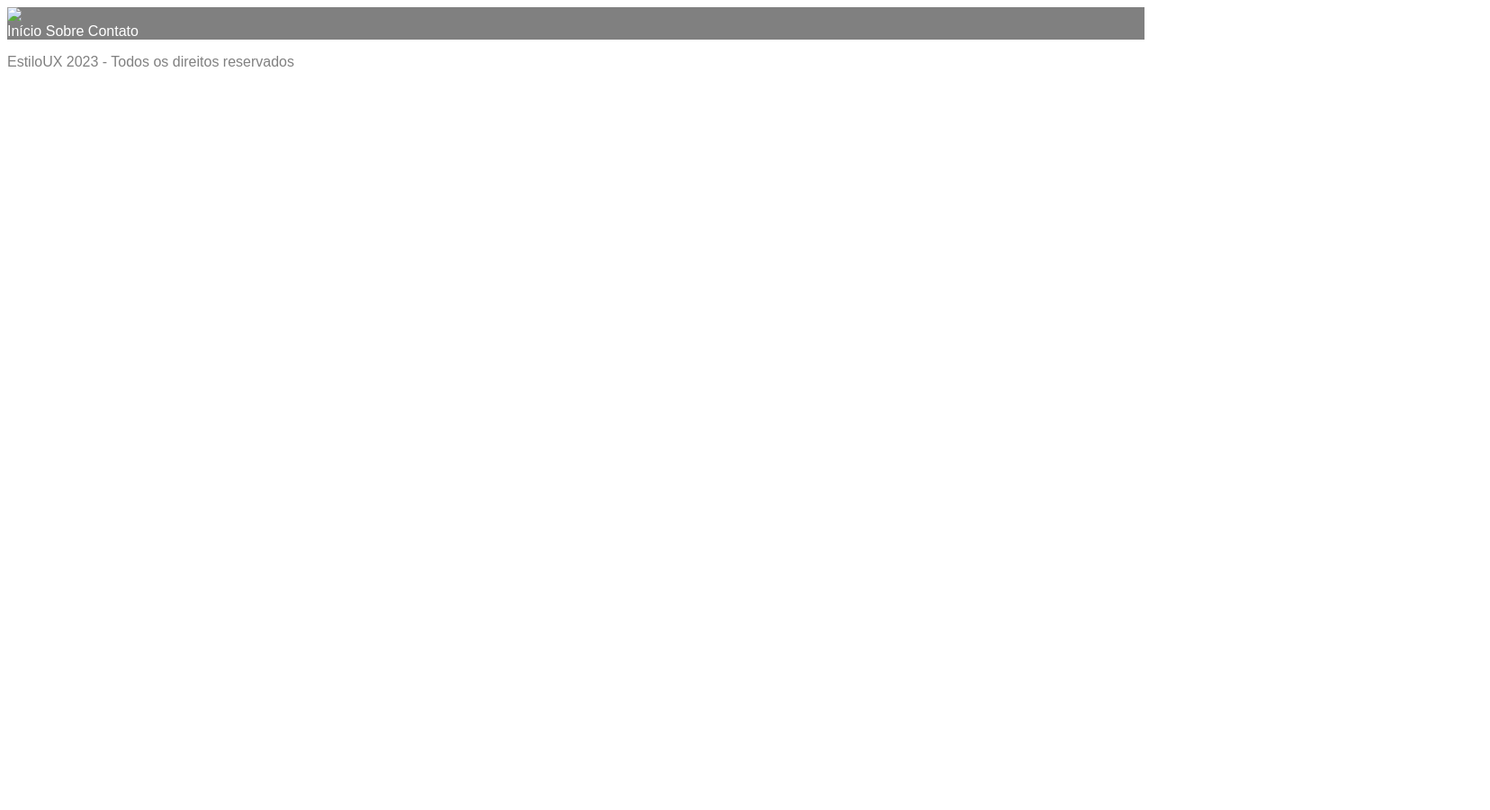
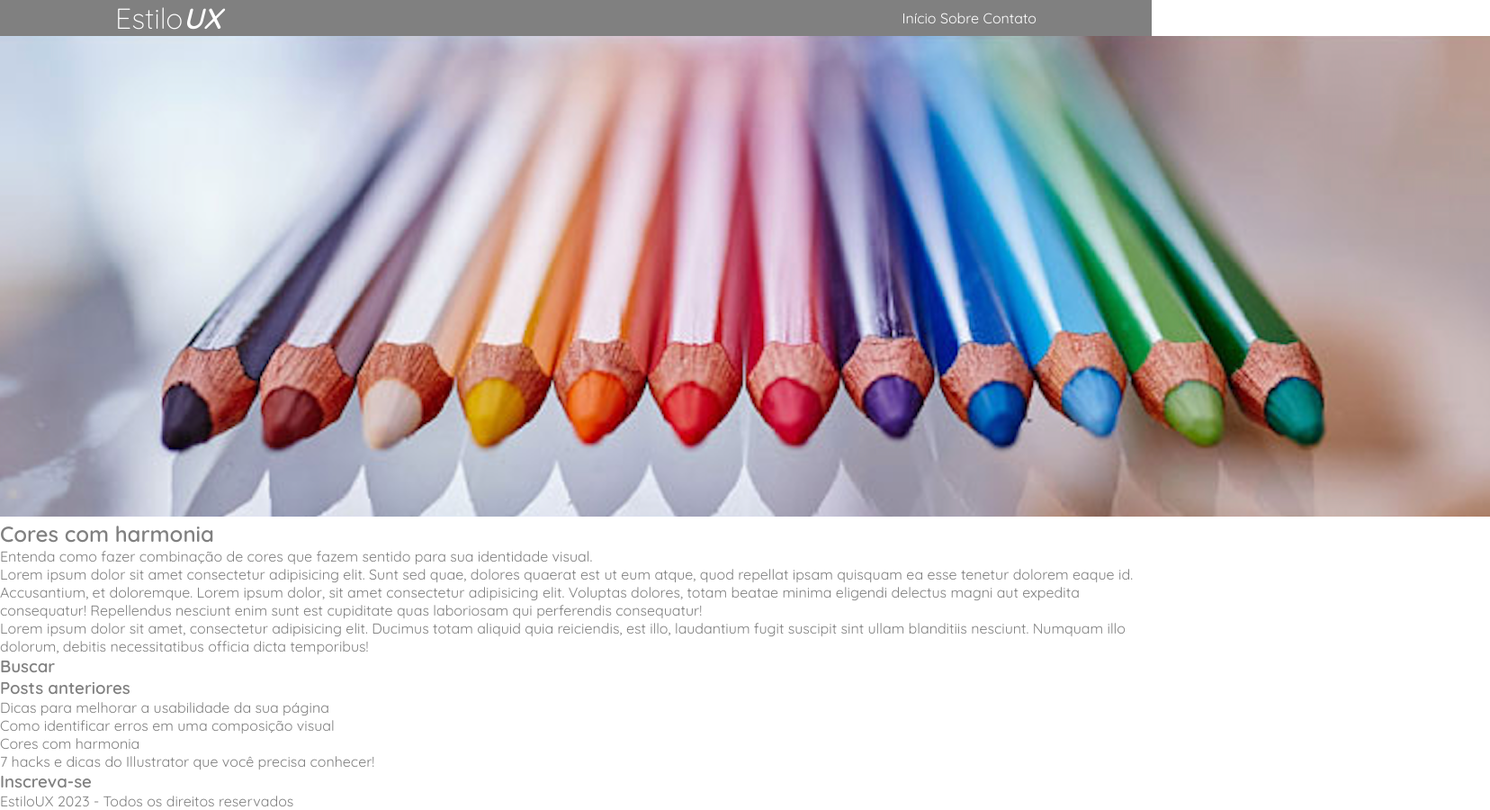
Before and after one commit to MatheusMacedoDev/EstiloUX, a plain HTML site: page index.html in a window 1280 px wide. Shown: the whole page at 90% size, 1656 px wide, since content can reach past the window. Before the commit the page ends 800 px from the top, so only its background shows below. Drawn offline with Linux system fonts and the light colour scheme.

Commit message:
23-02-2023

```diff
--- a/index.html
+++ b/index.html
@@ -8,16 +8,48 @@
     <title>Document</title>
 </head>
 <body>
+    <!-- Main Header -->
     <header>
-        <img src="" alt="logotype">
-        <nav>
-            <a href="">Início</a>
-            <a href="">Sobre</a>
-            <a href="">Contato</a>
-        </nav>
+        <div class="container-grid header-flex">
+            <h1>Estilo<span id="logotype-ux">UX</span></h1>
+
+            <!-- Navigation Menu -->
+            <nav>
+                <a href="">Início</a>
+                <a href="">Sobre</a>
+                <a href="">Contato</a>
+            </nav>
+        </div>
     </header>
     <main>
+        <section>
+            <img src="./images/lapis-de-cor.png" alt="Lápis de Cor">
 
+            <h2>Cores com harmonia</h2>
+
+            <p>Entenda como fazer combinação de cores que fazem sentido para sua identidade visual.</p>
+
+            <p>Lorem ipsum dolor sit amet consectetur adipisicing elit. Sunt sed quae, dolores quaerat est ut eum atque, quod repellat ipsam quisquam ea esse tenetur dolorem eaque id. Accusantium, et doloremque. Lorem ipsum dolor, sit amet consectetur adipisicing elit. Voluptas dolores, totam beatae minima eligendi delectus magni aut expedita consequatur! Repellendus nesciunt enim sunt est cupiditate quas laboriosam qui perferendis consequatur!</p>
+
+            <p>Lorem ipsum dolor sit amet, consectetur adipisicing elit. Ducimus totam aliquid quia reiciendis, est illo, laudantium fugit suscipit sint ullam blanditiis nesciunt. Numquam illo dolorum, debitis necessitatibus officia dicta temporibus!</p>
+        </section>
+        <aside>
+            <article>
+                <h3>Buscar</h3>
+            </article>
+            <article>
+                <h3>Posts anteriores</h3>
+                <ul>
+                    <li>Dicas para melhorar a usabilidade da sua página</li>
+                    <li>Como identificar erros em uma composição visual</li>
+                    <li>Cores com harmonia</li>
+                    <li>7 hacks e dicas do Illustrator que você precisa conhecer!</li>
+                </ul>
+            </article>
+            <article>
+                <h3>Inscreva-se</h3>
+            </article>
+        </aside>
     </main>
     <footer>
         <p>EstiloUX 2023 - Todos os direitos reservados</p>
--- a/styles/style.css
+++ b/styles/style.css
@@ -1,13 +1,53 @@
+@import url('https://fonts.googleapis.com/css2?family=Quicksand:wght@300;400;600&display=swap');
+
+* {
+    margin: 0;
+    padding: 0;
+    box-sizing: border-box;
+}
+
 body {
-    font-family: sans-serif;
+    font-family: 'Quicksand', sans-serif;
     color: grey;
 }
+
+.container-grid {
+    width: 80%;
+    margin: auto;
+}
+
+/* Main Header */
 
 header {
     background-color: grey;
 }
 
-header a {
+header .header-flex {
+    display: flex;
+    justify-content: space-between;
+    align-items: center;
+}
+
+header h1 {
+    color: white;
+    font-weight: 300;
+}
+
+header h1 #logotype-ux {
+    font-weight: 600;
+    font-style: italic;
+}
+
+header nav a {
     color: white;
     text-decoration: none;
 }
+
+/* h2 {
+    border: 2px solid red;
+    padding: 15px 35px;
+    margin: 10px 20px;
+
+    width: 300px;
+    height: 100px;
+} */
```
Also changed, not shown: images/lapis-de-cor.png (added).
